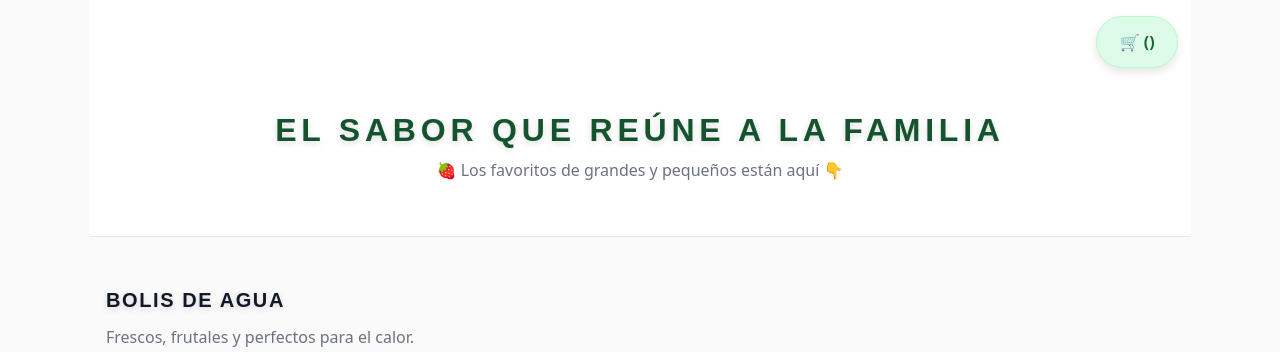
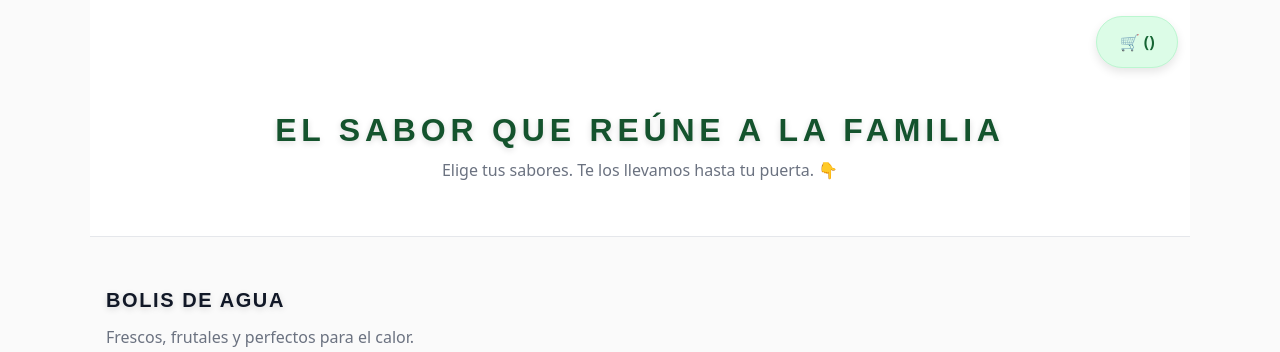
Before and after one commit to bolisnaturales/bolis-naturales, a Django app: template templates/productos/catalogo.html in a window 1280 px wide. Shown: the top 352 px of the page. Run offline with Django 3.2, Linux system fonts and the light colour scheme; the template is opened without the code that fills it, so the values that code supplies are empty.

Commit message:
Actualiza subtítulo del encabezado

```diff
--- a/templates/productos/catalogo.html
+++ b/templates/productos/catalogo.html
@@ -38,7 +38,7 @@
 
         <!-- Subtítulo -->
         <p class="subtitulo">
-          🍓 Los favoritos de grandes y pequeños están aquí 👇
+          Elige tus sabores. Te los llevamos hasta tu puerta. 👇
         </p>
 
         <!-- Categorías -->
```
